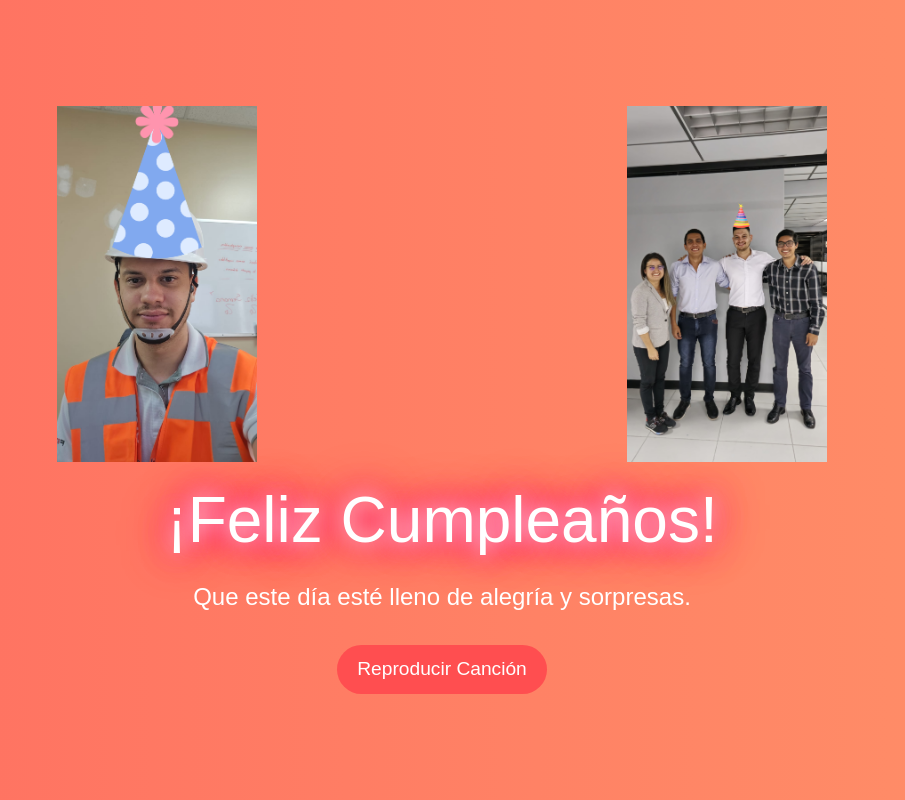
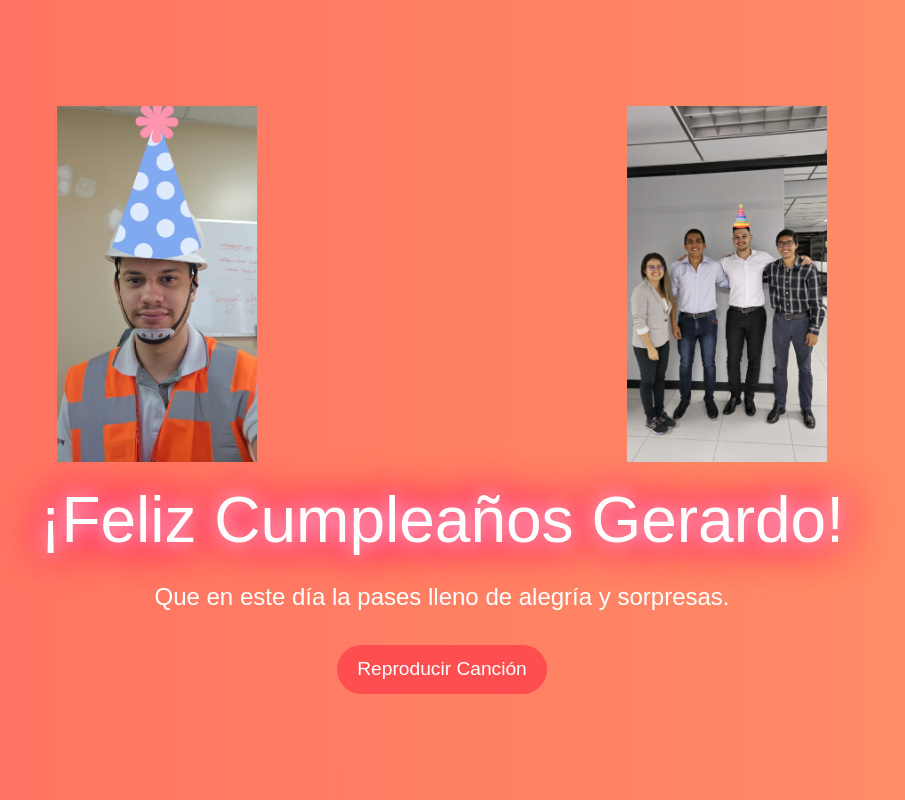
Before and after one commit to JorgeCh1/BirthdayG, a plain HTML site: page index.html in a window 1280 px wide. Shown: the whole page, without its empty margins (198-1103 px from the left). Drawn offline with nearby package versions, Linux system fonts and the light colour scheme.

Commit message:
Update index.html

```diff
--- a/index.html
+++ b/index.html
@@ -18,8 +18,8 @@
                 <img src="Untitled design (2).png" class="img-fluid animate-img" alt="Globos de cumpleaños">
             </div>
         </div>
-        <h1 class="animate-text">¡Feliz Cumpleaños!</h1>
-        <p>Que este día esté lleno de alegría y sorpresas.</p>
+        <h1 class="animate-text">¡Feliz Cumpleaños Gerardo!</h1>
+        <p>Que en este día la pases lleno de alegría y sorpresas.</p>
         <a class="btn btn-primary animate-btn" href="#" onclick="document.getElementById('audio').play()">Reproducir Canción</a>
     </div>
 
```
